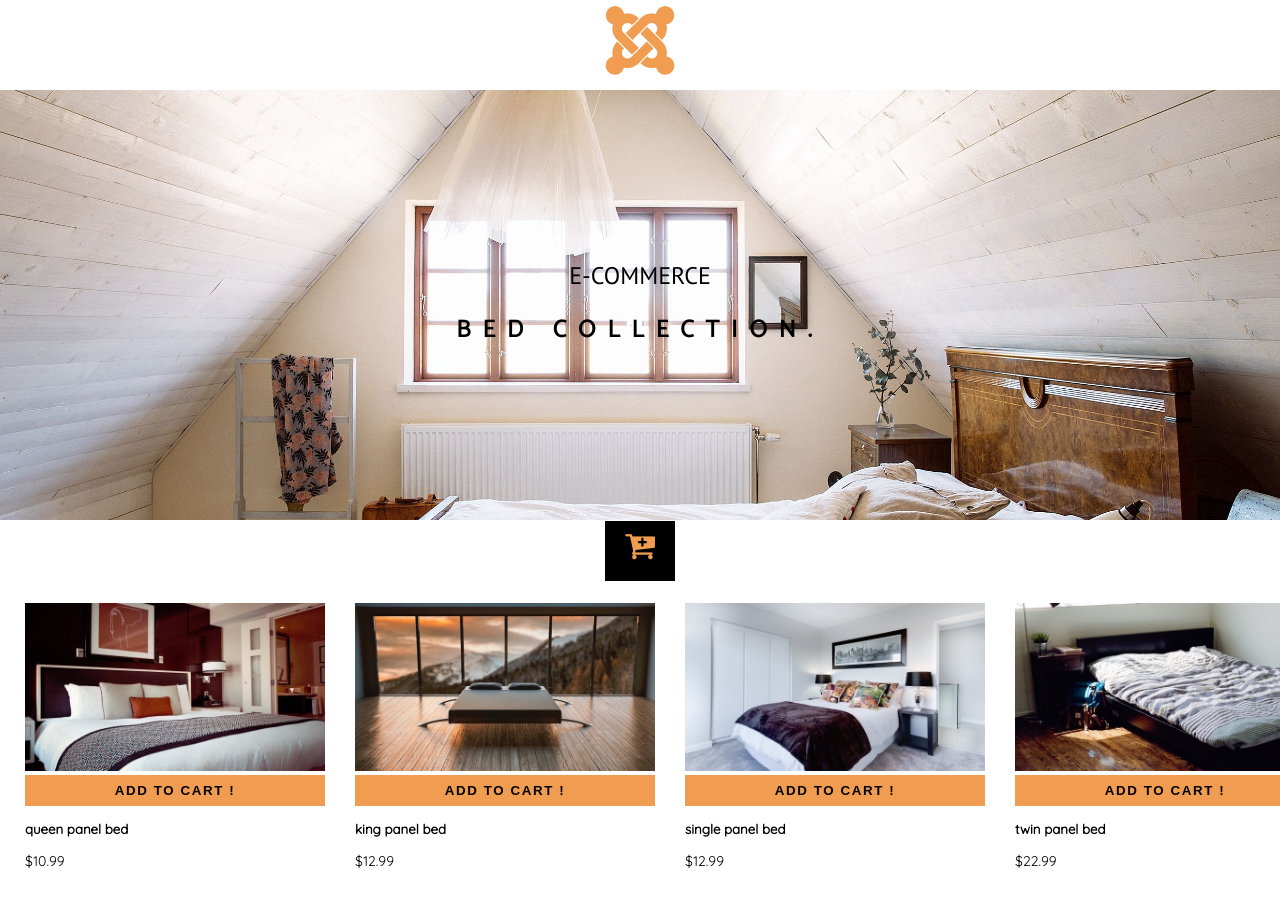
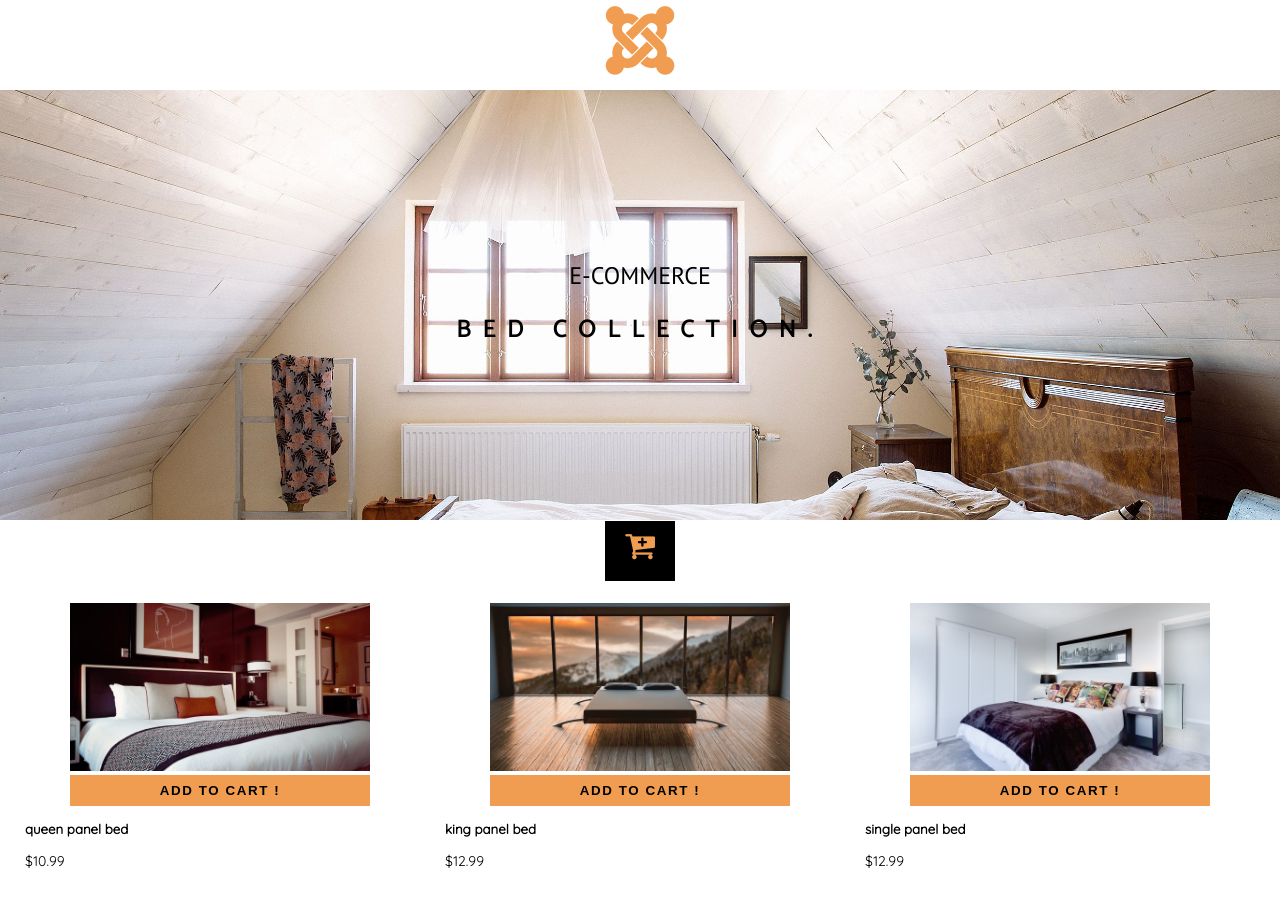
Before and after one commit to AbdelrhmanAmin/E-commerce, a React (Create React App) app: page / in a window 1280 px wide. Shown: the top 898 px of the page. Built offline with nearby package versions, Linux system fonts and the light colour scheme.

Commit message:
working !

```diff
--- a/src/Components/Products/style.css
+++ b/src/Components/Products/style.css
@@ -34,11 +34,9 @@ li button{
     background-color: black;
 }
 #cartOn,#container {
-    display:flex;
-    flex-direction: row;
+    display: grid;
+    grid-template-columns: 1fr 1fr 1fr;
     list-style-type: none;
-    align-items: center;
-    overflow: scroll;
     padding: 10px;
 
 }
```
